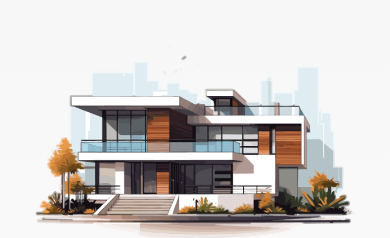
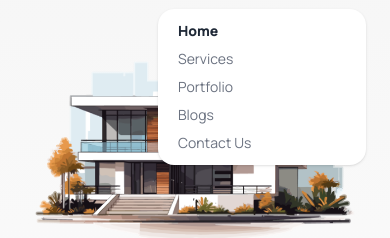
Before and after one commit to rahat-israil/B10-Assignment-3, a plain HTML site: page index.html in a window 390 px wide. Both pictures are taken after a click on the button 342 px from the left and 48 px from the top of the page. Shown: the part 75-313 px from the top of the page. Drawn offline with nearby package versions, Linux system fonts and the light colour scheme.

Commit message:
Add Nav Dropdown menu for mobile device

```diff
--- a/index.html
+++ b/index.html
@@ -72,8 +72,18 @@
                 </div>
               </div>
               <!-- Hamburger -->
-              <div class="flex justify-center lg:hidden ">
-                <button class="bg-white border-2 w-12 h-12 rounded-full "><i class="fa-solid fa-bars"></i></button>
+              <div class="dropdown">
+                <div class="flex justify-center lg:hidden ">
+                  <button class="bg-white border-2 w-12 h-12 rounded-full "><i class="fa-solid fa-bars"></i></button>
+                </div>
+                <ul tabindex="0"
+                  class="menu menu-sm dropdown-content bg-base-100  rounded-box z-[1] mt-3 w-52 p-2 shadow right-0-0 relative right-0">
+                  <li class="font-extrabold cursor-pointer"><a>Home</a></li>
+                  <li class="text-gray-500 cursor-pointer"><a>Services</a></li>
+                  <li class="text-gray-500 cursor-pointer"><a>Portfolio</a></li>
+                  <li class="text-gray-500 cursor-pointer"><a>Blogs</a></li>
+                  <li class="text-gray-500 cursor-pointer"><a>Contact Us</a></li>
+                </ul>
               </div>
             </div>
           </nav>
```
